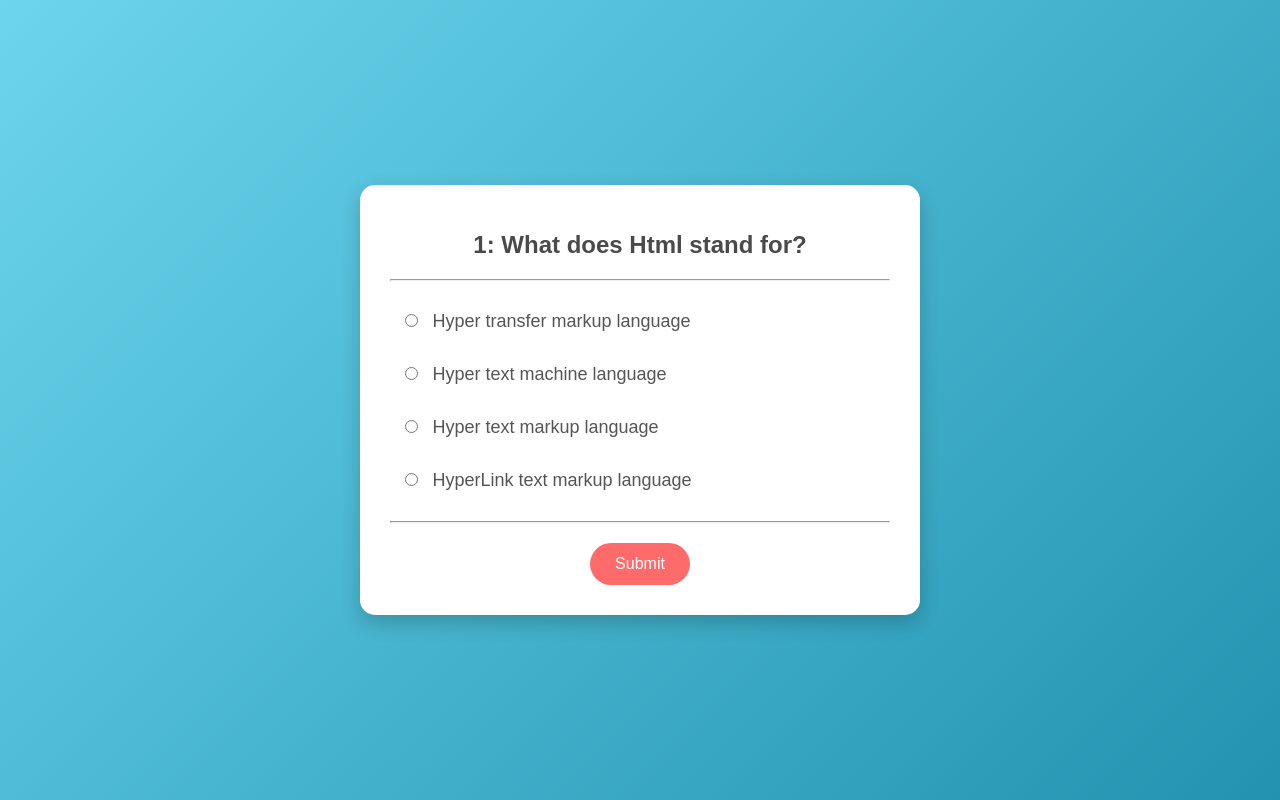
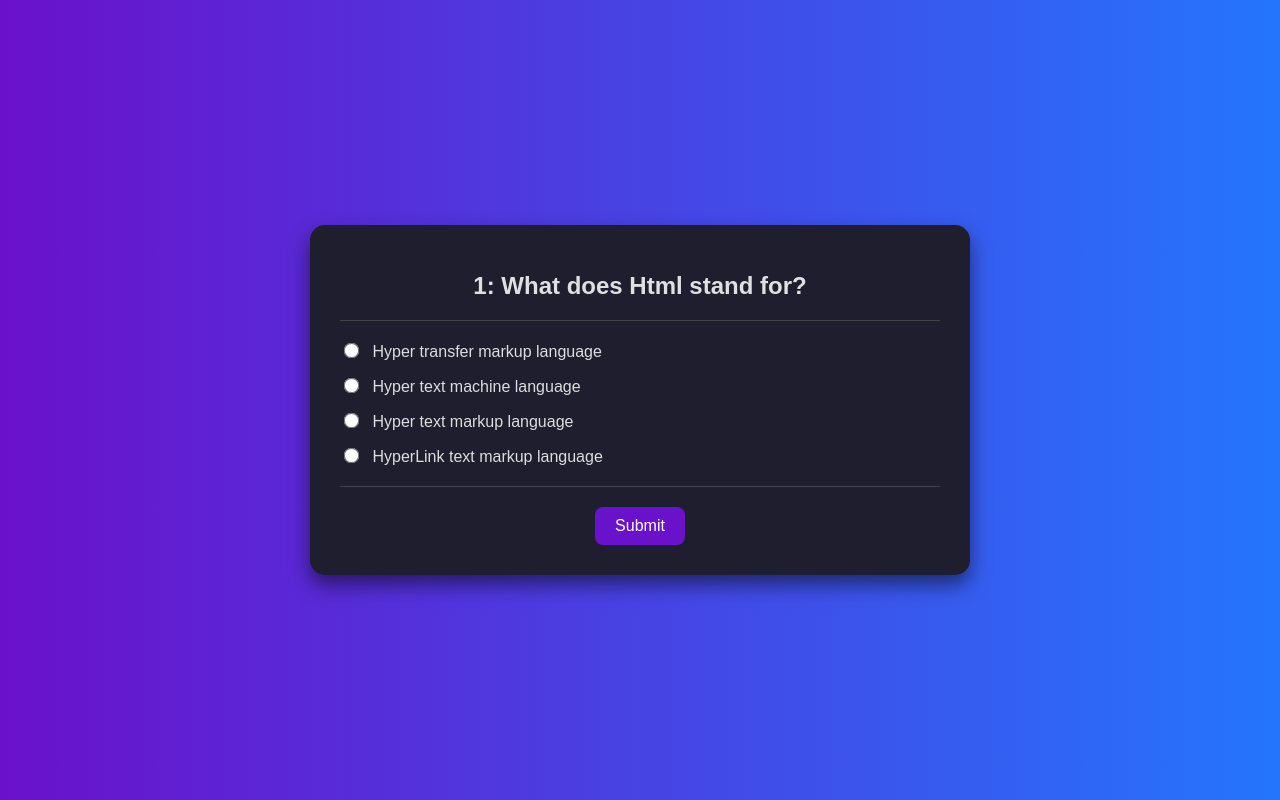
Before and after one commit to MaryamJami1/quiz-application, a plain HTML site: page index.html in a window 1280 px wide. Drawn offline with Linux system fonts and the light colour scheme; some packages are replaced by stand-ins of ours; a script that the page names is missing.

Commit message:
quiz-app

```diff
--- a/style.css
+++ b/style.css
@@ -1,18 +1,16 @@
-/* General Styles */
+/* General Styling */
 body {
-    margin: 0;
-    padding: 0;
-    box-sizing: border-box;
-    font-family: 'Poppins', sans-serif; /* Modern font for a clean look */
-    background: linear-gradient(135deg, #6dd5ed, #2193b0); /* Gradient background for a modern feel */
+    font-family: 'Arial', sans-serif;
+    background: linear-gradient(to right, #6a11cb, #2575fc);
+    color: #fff;
     display: flex;
     justify-content: center;
     align-items: center;
     height: 100vh;
-    color: #333;
+    margin: 0;
 }
 
-/* Quiz Section */
+/* Quiz Section Styling */
 .quiz-section {
     display: flex;
     justify-content: center;
@@ -20,112 +18,77 @@ body {
     width: 100%;
 }
 
-/* Quiz Container */
+/* Quiz Box Styling */
 .quiz {
-    background-color: #fff;
+    background-color: #1e1e2f;
     padding: 30px;
     border-radius: 15px;
-    box-shadow: 0 8px 20px rgba(0, 0, 0, 0.2);
-    width: 100%;
-    max-width: 500px;
+    box-shadow: 0 10px 20px rgba(0, 0, 0, 0.5);
+    max-width: 600px;
+    width: 90%;
     text-align: center;
-    animation: slideIn 0.5s ease; /* Slide-in animation for the quiz container */
-}
-
-/* Slide-In Animation */
-@keyframes slideIn {
-    from {
-        transform: translateY(-20px);
-        opacity: 0;
-    }
-    to {
-        transform: translateY(0);
-        opacity: 1;
-    }
 }
 
 /* Question Styling */
 .question {
-    font-size: 24px;
-    font-weight: 600;
+    font-size: 1.5rem;
     margin-bottom: 20px;
-    color: #4a4a4a;
+    color: #e0e0e0;
 }
 
-/* List Styling */
+/* Divider Styling */
+hr {
+    border: none;
+    height: 1px;
+    background-color: #444;
+    margin: 20px 0;
+}
+
+/* Options Styling */
 ul {
     list-style: none;
     padding: 0;
-    margin: 20px 0;
 }
 
-/* List Items */
 li {
-    margin: 12px 0;
+    margin-bottom: 15px;
     text-align: left;
-    position: relative;
-    padding: 10px;
-    border-radius: 8px;
-    transition: background-color 0.3s ease;
 }
 
-li:hover {
-    background-color: #f0f4f8;
+.answer {
+    margin-right: 10px;
+    transform: scale(1.2);
 }
 
-/* Radio Inputs */
-input[type="radio"] {
-    margin-right: 10px;
+label {
+    font-size: 1rem;
+    cursor: pointer;
+    color: #ddd;
 }
 
-/* Labels */
-label {
-    font-size: 18px;
-    color: #555;
-    cursor: pointer;
-}
-
-/* Button Container */
+/* Button Styling */
 .btn {
     margin-top: 20px;
 }
 
-/* Submit Button */
 button {
-    background-color: #ff6b6b;
+    background-color: #6a11cb;
+    border: none;
+    padding: 10px 20px;
+    border-radius: 8px;
     color: #fff;
-    padding: 12px 25px;
-    border: none;
-    border-radius: 30px;
-    font-size: 16px;
+    font-size: 1rem;
     cursor: pointer;
-    transition: transform 0.3s ease, background-color 0.3s ease;
+    transition: background-color 0.3s, transform 0.3s;
 }
 
 button:hover {
-    background-color: #ff4757;
-    transform: scale(1.05);
+    background-color: #2575fc;
+    transform: translateY(-2px);
 }
 
-/* Focus States */
-button:focus,
-input[type="radio"]:focus + label {
-    outline: 2px solid #ff6b6b;
-    outline-offset: 2px;
+/* Result Styling */
+.result {
+    color: #fff;
+    font-size: 1.2rem;
 }
-
-/* Responsive Design */
-@media (max-width: 480px) {
-    .quiz {
-        padding: 20px;
-    }
-    .question {
-        font-size: 20px;
-    }
-    label {
-        font-size: 16px;
-    }
-    button {
-        font-size: 14px;
-    }
-}
```
